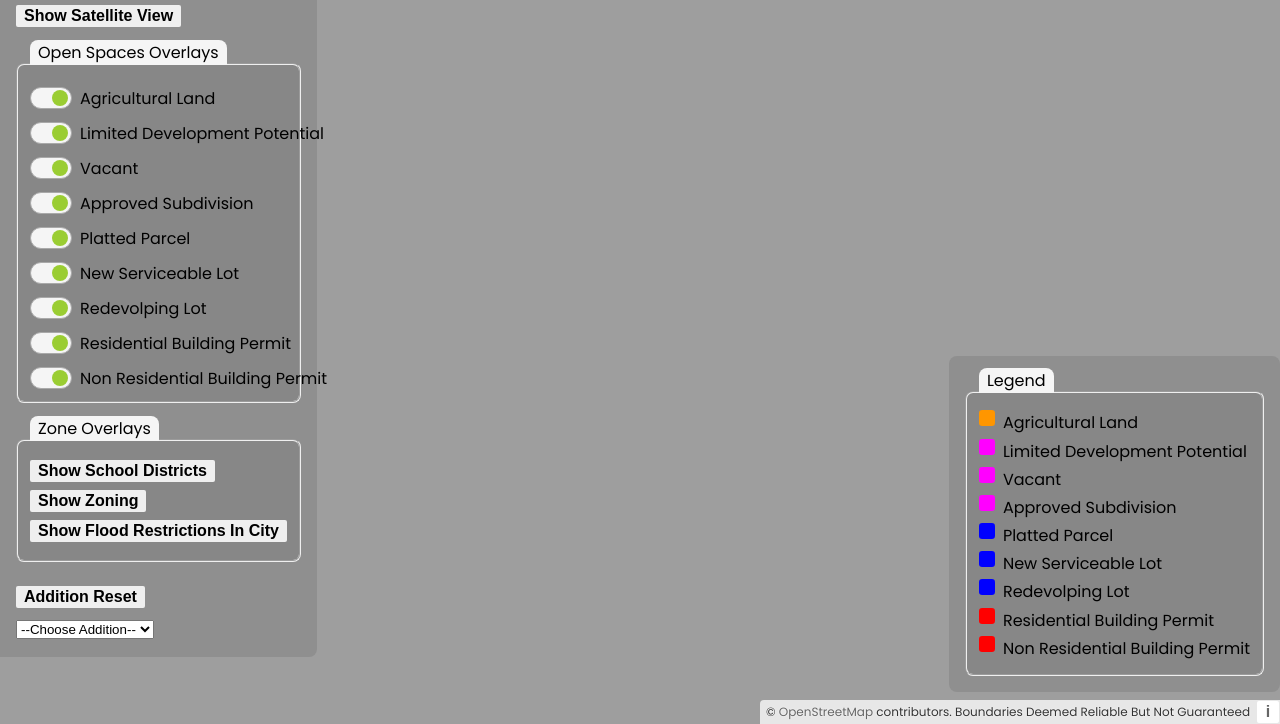
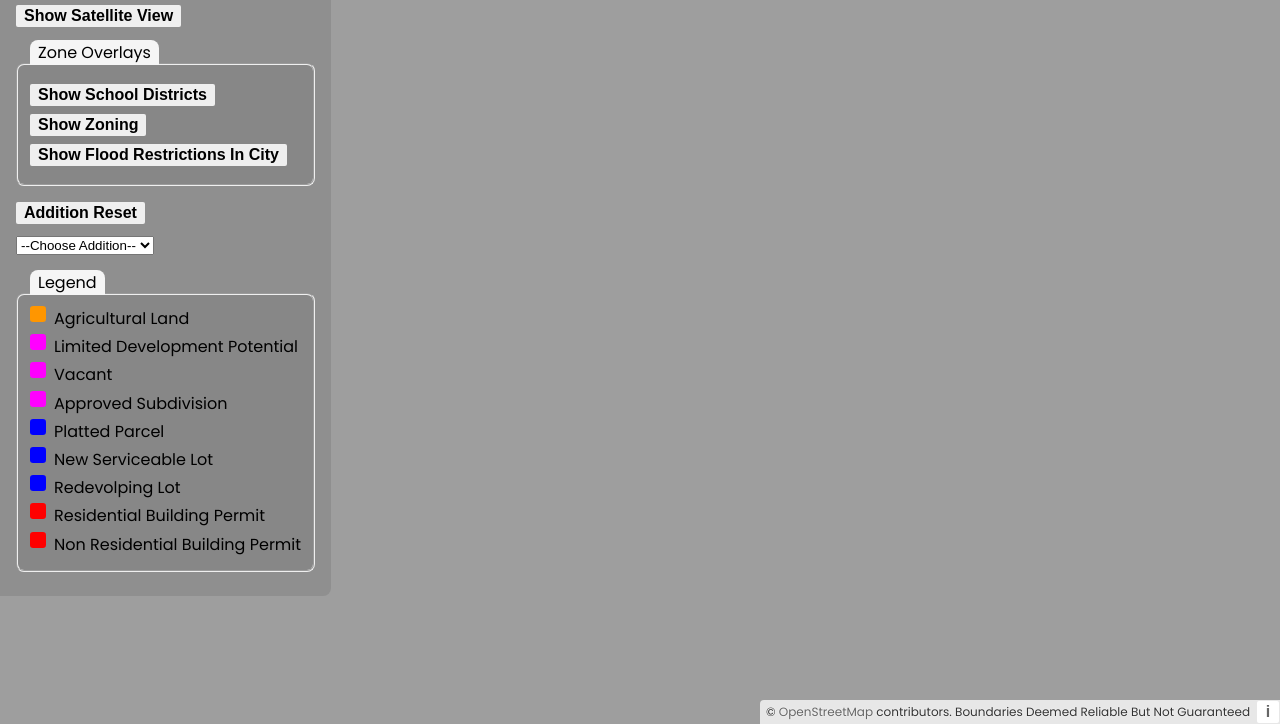
Before and after one commit to Etriz/CoreLotStore, a website built with Vite: page index.html in a window 1280 px wide. Shown: the part 76-800 px from the top of the page. Built offline with nearby package versions, Linux system fonts and the light colour scheme; no server answers.

Commit message:
changes to menu styling, move legend, remove toggles

```diff
--- a/main.js
+++ b/main.js
@@ -225,11 +225,11 @@ const setMenuView = (str) => {
 };
 
 // add map legend from module
-map.addControl(
-	new Control({
-		element: legendArea,
-	})
-);
+// map.addControl(
+// 	new Control({
+// 		element: legendArea,
+// 	})
+// );
 
 // create the button area
 const buttonArea = document.createElement('div');
@@ -274,40 +274,6 @@ satelliteView.addEventListener('click', () => {
 });
 buttonArea.appendChild(satelliteView);
 
-// lot overlays area
-const checkField = document.createElement('fieldset');
-checkField.innerHTML = '<legend>Open Spaces Overlays</legend>';
-buttonArea.appendChild(checkField);
-// lot code buttons
-for (let index = 0; index < activityCodes.length; index++) {
-	const checkDiv = document.createElement('div');
-	checkDiv.className = 'toggle';
-	const checkBox = document.createElement('input');
-	checkBox.setAttribute('type', 'checkbox');
-	checkBox.setAttribute('id', activityCodes[index][1]);
-	checkBox.checked = true;
-	const label = document.createElement('label');
-	label.setAttribute('for', activityCodes[index][1]);
-	label.innerText = activityCodes[index][0];
-
-	checkBox.addEventListener('click', function (e) {
-		const wantedLayers = map
-			.getAllLayers()
-			.filter((layer) => layer.get('id') == e.target.id);
-		wantedLayers.forEach((item) => {
-			item.setVisible(!item.isVisible());
-		});
-		// console.log(e.target.id);
-		if (!parcelLayerGroup.getVisible()) {
-			parcelLayerGroup.setVisible(true);
-			setAllToggleSwitches(true);
-		}
-	});
-
-	checkDiv.appendChild(checkBox);
-	checkDiv.appendChild(label);
-	checkField.appendChild(checkDiv);
-}
 map.addControl(
 	new Control({
 		element: buttonArea,
@@ -602,6 +568,8 @@ dropdownReset.addEventListener('click', () => {
 buttonArea.appendChild(dropdownReset);
 buttonArea.appendChild(dropdown);
 
+buttonArea.appendChild(legendArea);
+
 // logged in search and reset buttons
 const siteSearch = document.getElementById('site-search');
 siteSearch.addEventListener('click', () => {
@@ -617,7 +585,9 @@ siteSearch.addEventListener('click', () => {
 });
 const fetchBtn = document.getElementById('fetchBtn');
 fetchBtn.addEventListener('click', async () => {
-	const response = await fetch('/.netlify/functions/sendEmail', {
+	const response = await fetch(
+		'https://coreserver.netlify.app/.netlify/functions/sendEmail',
+		{
 			method: 'POST',
 			body: JSON.stringify({
 				id: '82444',
@@ -626,6 +596,13 @@ fetchBtn.addEventListener('click', async () => {
 				email: 'email@gmail.com',
 				phone: '605-438-2673',
 			}),
-	}).then((response) => response.json());
+		}
+	)
+		.then((response) => response.json())
+		.then((data) => {
+			console.log(JSON.stringify(data));
+		});
+	const branding = document.getElementsByClassName('branding');
+	console.log(branding);
 	console.log(JSON.stringify(response));
 });
--- a/modules/maplegend.js
+++ b/modules/maplegend.js
@@ -4,20 +4,17 @@ import { sdSchoolCodes } from './schooldistricts';
 export { legendArea };
 
 // create the map legend area
-const legendArea = document.createElement('div');
+const legendArea = document.createElement('fieldset');
 legendArea.id = 'legend-area';
 legendArea.className = 'show';
-
-const legendField = document.createElement('fieldset');
-legendArea.appendChild(legendField);
 const legendFieldLabel = document.createElement('legend');
 legendFieldLabel.innerText = 'Legend';
-legendField.appendChild(legendFieldLabel);
+legendArea.appendChild(legendFieldLabel);
 // this is for the parcel legend
 const legendParcels = document.createElement('div');
 legendParcels.id = 'legend-parcels';
 legendParcels.style.display = 'block';
-legendField.appendChild(legendParcels);
+legendArea.appendChild(legendParcels);
 activityCodes.map((code) => {
 	const item = document.createElement('div');
 	const colorBlock = document.createElement('div');
@@ -31,7 +28,7 @@ activityCodes.map((code) => {
 const legendSchools = document.createElement('div');
 legendSchools.id = 'legend-schools';
 legendSchools.style.display = 'none';
-legendField.appendChild(legendSchools);
+legendArea.appendChild(legendSchools);
 sdSchoolCodes.map((code) => {
 	const item = document.createElement('div');
 	const colorBlock = document.createElement('div');
@@ -45,7 +42,7 @@ sdSchoolCodes.map((code) => {
 const legendZoning = document.createElement('div');
 legendZoning.id = 'legend-zoning';
 legendZoning.style.display = 'none';
-legendField.appendChild(legendZoning);
+legendArea.appendChild(legendZoning);
 // residential item
 const residentialItem = document.createElement('div');
 const resiColorBlock = document.createElement('div');
--- a/modules/zoning.js
+++ b/modules/zoning.js
@@ -48,6 +48,7 @@ const reqZoneMap = (code) => {
 };
 
 const colorMap = (zoneCode) => {
+	const alpha = 1;
 	switch (zoneCode) {
 		case 'RR':
 		case 'RS':
@@ -56,42 +57,30 @@ const colorMap = (zoneCode) => {
 		case 'RHP':
 			return new Style({
 				fill: new Fill({
-					color: [254, 241, 0, 0.5],
+					color: [254, 241, 0, alpha],
 				}),
-				// stroke: new Stroke({
-				// 	color: [0, 0, 0, 1],
-				// }),
 			});
 		case 'MH':
 			return new Style({
 				fill: new Fill({
-					color: [248, 205, 191, 0.5],
+					color: [248, 205, 191, alpha],
 				}),
-				// stroke: new Stroke({
-				// 	color: [0, 0, 0, 1],
-				// }),
 			});
 		case 'RD-1':
 		case 'RD-2':
 		case 'RT-2':
 			return new Style({
 				fill: new Fill({
-					color: [249, 166, 26, 0.5],
+					color: [249, 166, 26, alpha],
 				}),
-				// stroke: new Stroke({
-				// 	color: [0, 0, 0, 1],
-				// }),
 			});
 		case 'RA-1':
 		case 'RA-2':
 		case 'RA-3':
 			return new Style({
 				fill: new Fill({
-					color: [194, 131, 18, 0.5],
+					color: [194, 131, 18, alpha],
 				}),
-				// stroke: new Stroke({
-				// 	color: [0, 0, 0, 1],
-				// }),
 			});
 		case 'O':
 		case 'S-1':
@@ -99,22 +88,16 @@ const colorMap = (zoneCode) => {
 		case 'LW':
 			return new Style({
 				fill: new Fill({
-					color: [0, 114, 187, 0.5],
+					color: [0, 114, 187, alpha],
 				}),
-				// stroke: new Stroke({
-				// 	color: [0, 0, 0, 1],
-				// }),
 			});
 		case 'MMU1':
 		case 'MMU2':
 		case 'MMU3':
 			return new Style({
 				fill: new Fill({
-					color: [191, 191, 191, 0.5],
+					color: [191, 191, 191, alpha],
 				}),
-				// stroke: new Stroke({
-				// 	color: [0, 0, 0, 1],
-				// }),
 			});
 		case 'C-1':
 		case 'C-2':
@@ -122,50 +105,38 @@ const colorMap = (zoneCode) => {
 		case 'C-4':
 			return new Style({
 				fill: new Fill({
-					color: [238, 28, 37, 0.5],
+					color: [238, 28, 37, alpha],
 				}),
-				// stroke: new Stroke({
-				// 	color: [0, 0, 0, 1],
-				// }),
 			});
 		case 'I-1':
 		case 'I-2':
 		case 'AP':
 			return new Style({
 				fill: new Fill({
-					color: [239, 76, 155, 0.5],
+					color: [239, 76, 155, alpha],
 				}),
-				// stroke: new Stroke({
-				// 	color: [0, 0, 0, 1],
-				// }),
 			});
 		case 'CN':
 		case 'REC':
 		case 'AG':
 			return new Style({
 				fill: new Fill({
-					color: [0, 166, 80, 0.5],
+					color: [0, 166, 80, alpha],
 				}),
-				// stroke: new Stroke({
-				// 	color: [0, 0, 0, 1],
-				// }),
 			});
 		case 'POPUD':
 		case 'VPUD':
 		case 'DTPUD':
 			return new Style({
 				fill: new Fill({
-					color: [120, 43, 145, 0.5],
+					color: [120, 43, 145, alpha],
 				}),
 			});
 		default:
 			return new Style({
 				fill: new Fill({
-					color: [120, 43, 145, 0.5],
+					color: [120, 43, 145, alpha],
 				}),
-				// stroke: new Stroke({
-				// 	color: [0, 0, 0, 1],
-				// }),
 			});
 	}
 };
--- a/style.scss
+++ b/style.scss
@@ -192,29 +192,6 @@ body {
 		display: inline;
 	}
 }
-#legend-area {
-	position: fixed;
-	bottom: 2rem;
-	right: -335px;
-	border-radius: 0.5rem;
-	padding: 0 0.5rem;
-	background-color: rgba(128, 128, 128, 0.5);
-	transition: all 0.5s;
-	&.show {
-		right: 0;
-	}
-	fieldset {
-		border-radius: 0.5rem;
-		margin: 1.5rem 0.5rem 1rem 0.5rem;
-		background-color: rgba(128, 128, 128, 0.5);
-		legend {
-			position: relative;
-			top: -0.75rem;
-			background-color: whitesmoke;
-			border-radius: 0.5rem 0.5rem 0 0;
-			padding: 0 0.5rem;
-		}
-	}
 #legend-parcels > div {
 	display: flex;
 	flex-direction: row;
@@ -236,24 +213,20 @@ body {
 	margin: 0 0.5rem 0 0;
 	border-radius: 0.2rem;
 }
-}
+
 #button-area {
 	position: fixed;
 	top: 35px;
 	left: -370px;
-	padding: 1rem;
-	padding-top: 0.5rem;
+	padding: 0.5rem 1rem;
 	background-color: rgba(128, 128, 128, 0.5);
 	border-radius: 0 0 0.5rem 0;
 	transition: all 0.5s;
 	&.show {
 		left: 0;
 	}
-	> div {
-		margin: 0.5rem 0;
-	}
 	fieldset {
-		margin: 1.5rem 0;
+		margin: 1.5rem 0 1rem 0;
 		padding-top: 0;
 		border-radius: 0.5rem;
 		background-color: rgba(128, 128, 128, 0.5);
```
Also changed, not shown: style.css, 2 other files. Lines whose indentation alone changed are shown as unchanged.
